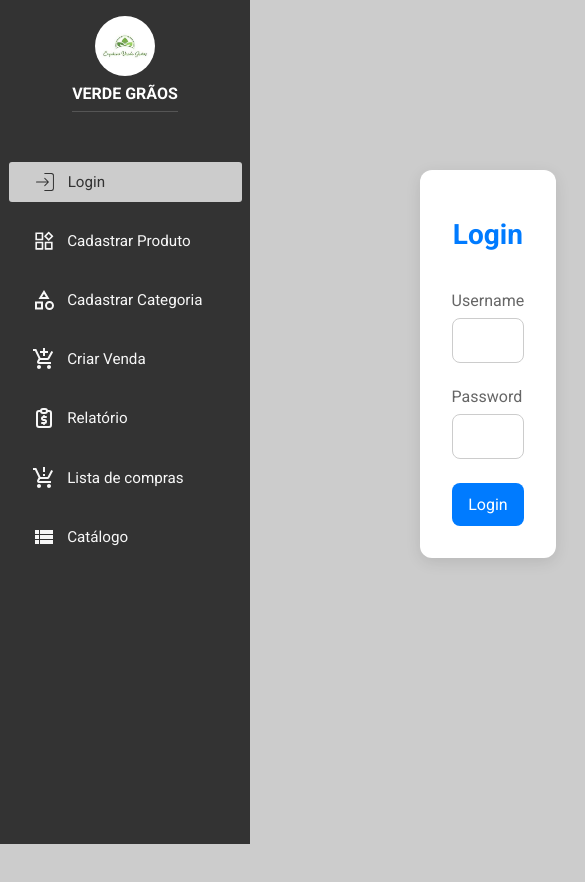
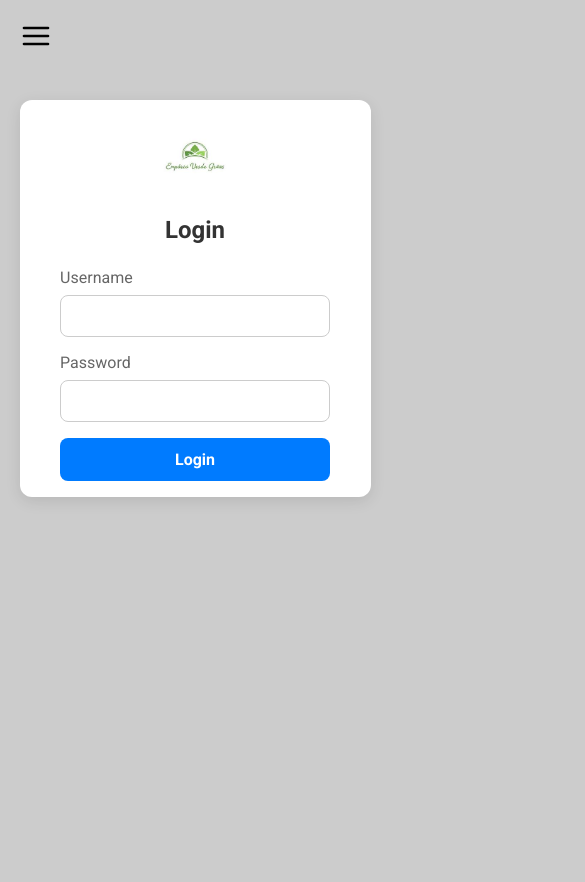
Before and after one commit to Le0odev/EmporioVerdeGraos, a React (Vite) app: page /login in a window 390 px wide. Shown: the top 882 px of the page, 585 px wide, since content can reach past the window. Before the commit the page ends 844 px from the top, so only its background shows below. Built offline with nearby package versions, Linux system fonts and the light colour scheme; no server answers.

Commit message:
começando a responsividade, odeio isso, LEMBRAR DE SEMPRE COMÇAR PELO MOBILE!!!!!!11

```diff
--- a/src/components/Header/Sidebar.tsx
+++ b/src/components/Header/Sidebar.tsx
@@ -1,12 +1,14 @@
-import React from 'react';
+import React, { useState } from 'react';
 import { AiOutlineProduct } from 'react-icons/ai';
 import { CiLogin } from 'react-icons/ci';
 import { MdAddShoppingCart, MdOutlineCategory, MdProductionQuantityLimits, MdViewList } from 'react-icons/md';
 import { TbReportMoney } from 'react-icons/tb';
 import { Link, useLocation } from 'react-router-dom';
 import styled from 'styled-components';
+import { FiMenu, FiX } from 'react-icons/fi';
 
-const SidebarContainer = styled.nav`
+// Container do Sidebar
+const SidebarContainer = styled.nav<{ isOpen: boolean }>`
   background: #333;
   padding: 1rem;
   display: flex;
@@ -15,6 +17,65 @@ const SidebarContainer = styled.nav`
   height: 100vh;
   width: 250px;
   position: fixed;
+  left: 0;
+  top: 0;
+  transition: transform 0.3s ease-in-out, box-shadow 0.3s ease-in-out;
+  z-index: 1001; // Para garantir que o sidebar fique acima do overlay
+
+  // Comportamento em telas grandes
+  @media (min-width: 769px) {
+    transform: translateX(0); // Sempre visível
+  }
+
+  // Comportamento em telas pequenas
+  @media (max-width: 768px) {
+    width: 200px;
+    transform: ${({ isOpen }) => (isOpen ? 'translateX(0)' : 'translateX(-100%)')};
+    box-shadow: ${({ isOpen }) => (isOpen ? '0 0 10px rgba(0,0,0,0.5)' : 'none')};
+  }
+`;
+
+// Sobreposição para o fundo
+const Overlay = styled.div<{ isOpen: boolean }>`
+  position: fixed;
+  top: 0;
+  left: 0;
+  width: 100%;
+  height: 100%;
+  background: rgba(0, 0, 0, 0.5);
+  transition: opacity 0.3s ease-in-out;
+  opacity: ${({ isOpen }) => (isOpen ? 1 : 0)};
+  pointer-events: ${({ isOpen }) => (isOpen ? 'auto' : 'none')};
+  z-index: 1000; // Para garantir que a sobreposição fique abaixo do sidebar
+`;
+
+// Ícone de menu (três linhas) e ícone de fechar (X)
+const MenuIcon = styled(FiMenu)`
+  font-size: 2rem;
+  color: #99999;
+  position: fixed;
+  top: 20px;
+  left: 20px;
+  cursor: pointer;
+  z-index: 1002;
+
+  @media (min-width: 769px) {
+    display: none; // Esconde o ícone de menu em telas grandes
+  }
+`;
+
+const CloseIcon = styled(FiX)`
+  font-size: 2rem;
+  color: white;
+  position: fixed;
+  top: 20px;
+  left: 20px;
+  cursor: pointer;
+  z-index: 1002;
+
+  @media (min-width: 769px) {
+    display: none; // Esconde o ícone de fechar em telas grandes
+  }
 `;
 
 const LogoContainer = styled.div`
@@ -48,19 +109,10 @@ const NavLink = styled(Link)<{ isActive: boolean }>`
   text-decoration: none;
   margin: 0.60rem 0;
   padding: 0.50rem 1rem;
-  width: ${({ isActive }) => (isActive ? 'calc(100% + 15px)' : '100%')};
-  box-sizing: border-box;
-  transition: background-color 0.3s, color 0.3s, width 0.3s;
+  width: 100%;
   background-color: ${({ isActive }) => (isActive ? '#ccc' : 'transparent')};
   color: ${({ isActive }) => (isActive ? '#333' : '#f7f7f7')};
   border-radius: 3px;
-  overflow: hidden;
-
-  ${({ isActive }) =>
-    isActive &&
-    `
-      padding-left: 1.5rem;
-    `}
 
   &:hover {
     color: #333;
@@ -75,13 +127,25 @@ const NavLink = styled(Link)<{ isActive: boolean }>`
 
 const Sidebar: React.FC = () => {
   const location = useLocation();
+  const [isOpen, setIsOpen] = useState(false);
 
   return (
-    <SidebarContainer>
+    <>
+      {/* Sobreposição que aparece quando o sidebar está aberto */}
+      <Overlay isOpen={isOpen} onClick={() => setIsOpen(false)} />
+
+      {/* Ícone de menu, só aparece em telas pequenas */}
+      {!isOpen && <MenuIcon aria-label="Open sidebar" onClick={() => setIsOpen(true)} />}
+      {/* Ícone de fechar, só aparece quando o sidebar está aberto */}
+      {isOpen && <CloseIcon aria-label="Close sidebar" onClick={() => setIsOpen(false)} />}
+
+      {/* Sidebar que é sempre visível em telas grandes e colapsável em telas pequenas */}
+      <SidebarContainer isOpen={isOpen}>
         <LogoContainer>
           <LogoImage src="/src/assets/logo.png" alt="Company Logo" />
           <LogoText>Verde Grãos</LogoText>
         </LogoContainer>
+
         <NavLink to="/login" isActive={location.pathname === '/login'}>
           <CiLogin /> Login
         </NavLink>
@@ -104,6 +168,7 @@ const Sidebar: React.FC = () => {
           <MdViewList /> Catálogo
         </NavLink>
       </SidebarContainer>
+    </>
   );
 };
 
--- a/src/pages/CategoryCad/CadastrarCategoria.tsx
+++ b/src/pages/CategoryCad/CadastrarCategoria.tsx
@@ -167,7 +167,6 @@ const CadastrarCategoria: React.FC = () => {
 
   return (
     <>
-      <H1>Gerenciamento de Categorias</H1>
       <CategoriaContainer>
         <Section>
           <SectionTitle>{editId ? 'Atualizar Categoria' : 'Cadastrar Categoria'}</SectionTitle>
--- a/src/pages/Login/Login.tsx
+++ b/src/pages/Login/Login.tsx
@@ -2,16 +2,10 @@ import React, { useState } from 'react';
 import styled from 'styled-components';
 import { useMutation } from 'react-query';
 import { useNavigate } from 'react-router-dom';
-import { Form, Label, Input, Button, H2 } from './StyledLogin';
+import { Form, Label, Input, Button, FormContainer, LogoContainer, LogoImage, Title, ErrorMessage, LoginContainer } from './StyledLogin';
 import axios from 'axios';
 import { useAuth } from '../Login/authContext'; // Importa o contexto de autenticação
 
-const LoginContainer = styled.div`
-  display: flex;
-  justify-content: center;
-  align-items: center;
-  margin: 10rem;
-`;
 
 interface LoginFormData {
   username: string;
@@ -68,8 +62,12 @@ const LoginForm: React.FC = () => {
 
   return (
     <LoginContainer>
+      <FormContainer>
+        <LogoContainer>
+          <LogoImage src= "/src/assets/logo.png" alt="Company Logo" />
+        </LogoContainer>
+        <Title>Login</Title>
         <Form onSubmit={handleSubmit}>
-        <H2>Login</H2>
           <Label htmlFor="username">Username</Label>
           <Input
             type="text"
@@ -90,6 +88,7 @@ const LoginForm: React.FC = () => {
           />
           <Button type="submit">Login</Button>
         </Form>
+      </FormContainer>
     </LoginContainer>
   );
 };
--- a/src/pages/Login/StyledLogin.tsx
+++ b/src/pages/Login/StyledLogin.tsx
@@ -1,31 +1,71 @@
 import styled from 'styled-components';
 
+// Container geral do Login
 export const LoginContainer = styled.div`
   display: flex;
   justify-content: center;
   align-items: center;
-  min-height: 100vh;
-  background-color: #f0f2f5;
+  height: 100vh; // Garante que o login ocupe a tela toda
   padding: 20px;
+
+  @media (max-width: 768px) {
+    margin-top: 100px;
+    display: block;
+    padding: 0; // Remover padding adicional em mobile
+    justify-content: center;
+    align-items: center; // Mantém o centro na tela mobile
+  }
 `;
 
-export const Form = styled.form`
+// Container do Formulário
+export const FormContainer = styled.div`
   width: 100%;
-  max-width: 400px;
+  max-width: 400px; // Largura ideal para PC
   padding: 2rem;
-  border: none;
   border-radius: 12px;
   box-shadow: 0 4px 15px rgba(0, 0, 0, 0.1);
   background-color: #ffffff;
   text-align: center;
+  display: flex;
+  flex-direction: column;
+  align-items: center;
+
+  @media (max-width: 768px) {
+    max-width: 90%; // No mobile, usa 90% da largura
+    padding: 1rem; // Reduzir padding para caber melhor
+    margin: 0 auto; // Certificar que está centralizado horizontalmente
+  }
 `;
 
+// Logo
+export const LogoContainer = styled.div`
+
+  @media (max-width: 768px) {
+    margin-bottom: 1rem; // Menor espaçamento no mobile
+  }
+`;
+
+export const LogoImage = styled.img`
+  width: 100px;
+  height: auto;
+
+  @media (max-width: 768px) {
+    width: 80px; // Reduzir a logo em telas pequenas
+  }
+`;
+
+// Título
 export const Title = styled.h2`
   font-size: 2rem;
   margin-bottom: 1.5rem;
   color: #333;
+
+  @media (max-width: 768px) {
+    font-size: 1.5rem; // Menor título em mobile
+  }
 `;
 
+// Campos de entrada
 export const Label = styled.label`
   display: block;
   margin-bottom: 0.5rem;
@@ -42,32 +82,43 @@ export const Input = styled.input`
   border: 1px solid #ccc;
   border-radius: 8px;
   font-size: 1rem;
-  color: #333;
   box-sizing: border-box;
 
   &:focus {
     border-color: #007bff;
     outline: none;
   }
+
+  @media (max-width: 768px) {
+    padding: 0.65rem; // Reduzir padding em mobile para inputs
+    margin-bottom: 1rem; // Reduzir margem inferior
+  }
 `;
 
+// Botão
 export const Button = styled.button`
   width: 100%;
   background-color: #007bff;
   color: #fff;
-  padding: 0.75rem;
+  padding: 1rem;
   border: none;
   border-radius: 8px;
   cursor: pointer;
   font-size: 1rem;
+  font-weight: bold;
   transition: background-color 0.3s ease, transform 0.3s ease;
 
   &:hover {
     background-color: #0056b3;
     transform: translateY(-2px);
   }
+
+  @media (max-width: 768px) {
+    padding: 0.75rem; // Menor padding para o botão em mobile
+  }
 `;
 
+// Mensagem de erro
 export const ErrorMessage = styled.p`
   margin-top: 1rem;
   color: #e74c3c;
@@ -75,11 +126,8 @@ export const ErrorMessage = styled.p`
   text-align: center;
 `;
 
-export const H2 = styled.h2`
-  font-size: 1.75rem;
-  color: #007bff;
-  padding: 1rem 0;
-  border-radius: 6px;
-  margin-bottom: 1.5rem;
-  text-align: center;
+
+// Estilo adicional para o formulário (opcional)
+export const Form = styled.form`
+
 `;
--- a/src/pages/ProductCad/CadastrarProduto.tsx
+++ b/src/pages/ProductCad/CadastrarProduto.tsx
@@ -21,7 +21,6 @@ import {
   DeleteIcon,
   ToggleButtonContainer,
   ToggleButton,
-  SearchInput,
   IconContainer,
   Image,
   CardButton,
--- a/src/pages/ProductCad/StyledProdutos.tsx
+++ b/src/pages/ProductCad/StyledProdutos.tsx
@@ -1,5 +1,8 @@
+
+
+
 import styled from 'styled-components';
-import {  FaRegEdit, FaTrashAlt } from 'react-icons/fa';
+import { FaRegEdit, FaTrashAlt } from 'react-icons/fa';
 
 interface CheckboxStyledProps {
   checked: boolean;
@@ -19,28 +22,162 @@ const colors = {
   selectedFilterBackground: '#38a169',
 };
 
-// Container principal do produto
+// Botão de ação
+export const Button = styled.button`
+  padding: 8px;
+  background-color: #007bff;
+  color: #fff;
+  border: none;
+  border-radius: 6px;
+  font-size: 13px;
+  cursor: pointer;
+  transition: background-color 0.3s ease, transform 0.2s ease;
+
+  &:hover {
+    background-color: #0056b3;
+    transform: translateY(-1px);
+  }
+
+  &:active {
+    background-color: #004494;
+    transform: translateY(0);
+  }
+`;
+
+export const CheckboxStyled = styled.div<CheckboxStyledProps>`
+  display: flex;
+  align-items: center;
+  gap: 6px;
+  cursor: pointer;
+  font-size: 14px;
+  color: ${({ checked }) => (checked ? '#28a745' : '#444')};
+`;
+
+export const CheckboxWrapper = styled.div`
+  display: flex;
+  align-items: center;
+  cursor: pointer;
+  margin-top: 4px;
+  font-size: 22px;
+`;
+
+export const CheckboxIcon = styled.div<CheckboxStyledProps>`
+  background-color: ${({ checked }) => (checked ? '#28a745' : 'transparent')};
+`;
+
+// Estilização do modal em si
+export const Modal = styled.div`
+  position: fixed;
+  top: 0;
+  left: 0;
+  width: 100%;
+  height: 100%;
+  background-color: rgba(0, 0, 0, 0.5);
+  display: flex;
+  justify-content: center;
+  align-items: center;
+  z-index: 1000;
+`;
+
+// Conteúdo do modal, centrado na tela
+export const ModalContent = styled.div`
+  background-color: white;
+  padding: 20px;
+  border-radius: 8px;
+  box-shadow: 0 4px 10px rgba(0, 0, 0, 0.3);
+  max-width: 400px;
+  width: 90%;
+  text-align: center;
+`;
+
+// Cabeçalho do modal
+export const ModalHeader = styled.div`
+  margin-bottom: 15px;
+  font-size: 1.25rem;
+  font-weight: bold;
+`;
+
+// Rodapé com os botões de ação (Confirmar/Cancelar)
+export const ModalFooter = styled.div`
+  display: flex;
+  gap: 16px;
+  margin-top: 20px;
+`;
+
+export const ModalButton = styled.button`
+  padding: 8px 16px;
+  background-color: #007bff;
+  color: white;
+  border: none;
+  border-radius: 4px;
+  cursor: pointer;
+  font-size: 14px;
+
+  &:hover {
+    background-color: #0056b3;
+  }
+`;
+
+// Botão alternativo de Cancelar com estilo diferente
+export const CancelButton = styled(ModalButton)`
+  background-color: #dc3545;
+
+  &:hover {
+    background-color: #c82333;
+  }
+`;
+
+export const CardButton = styled.button`
+  background: none;
+  border: none;
+  padding: 8px;
+  margin-right: 6px;
+  transition: color 0.3s ease;
+
+  & > *:not(:last-child) {
+    margin-right: 6px;
+  }
+
+  &:hover {
+    color: #007bff;
+  }
+`;
+
+// Item individual da lista de cartões
+export const CardItem = styled.div`
+  display: flex;
+  flex-direction: column;
+  align-items: center;
+  text-align: center;
+`;
+
 export const ProductContainer = styled.div`
   margin: 0 auto;
   display: flex;
   flex-direction: column;
-  width: 80%;
+  width: 90%;
   padding: 5px;
   box-sizing: border-box;
 
+  @media (max-width: 768px) {
+    width: 95%;
+  }
 `;
-
 
 // Container que envolve toda a aplicação de produtos
 export const ContainerWrapper = styled.div`
   display: flex;
-  padding: 20px;
+  padding: 15px;
   flex-direction: column;
-  border-radius: 12px;
+  border-radius: 8px;
   box-shadow: 0 3px 6px rgba(0, 0, 0, 0.1);
   background: #f8f9fa;
-  margin-top: -20px;
+  margin-top: -10px;
 
+  @media (max-width: 768px) {
+    margin-top: 5rem;
+    padding: 10px;
+  }
 `;
 
 // Seção para formulário e lista de produtos
@@ -48,33 +185,40 @@ export const Section = styled.div`
   flex: 1;
   display: flex;
   flex-direction: column;
-  padding: 15px;
-  border-radius: 10px;
+  padding: 10px;
+  border-radius: 8px;
   background: #f8f9fa;
   border: solid 1px #ddd;
-  overflow: auto;
+
+  @media (max-width: 768px) {
+    flex-direction: column;
+  }
 `;
 
 // Container dos botões de filtro
 export const ToggleButtonContainer = styled.div`
   display: flex;
-  margin-bottom: 16px;
+  margin-bottom: 12px;
+
+  @media (max-width: 768px) {
+    flex-direction: column;
+  }
 `;
 
 // Botão de filtro alternado
 export const ToggleButton = styled.button<{ active: boolean }>`
-  padding: 12px 20px;
+  padding: 10px 18px;
   background-color: ${({ active }) => (active ? '#007bff' : '#ffffff')};
   color: ${({ active }) => (active ? '#fff' : '#007bff')};
-  border: solid 1.5px #ddd;
-  border-radius: 10px;
+  border: solid 1px #ddd;
+  border-radius: 8px;
   cursor: pointer;
-  font-size: 14px;
+  font-size: 13px;
   font-weight: 500;
   transition: background-color 0.3s ease, transform 0.2s ease;
 
   &:not(:last-child) {
-    margin-right: 8px;
+    margin-right: 6px;
   }
 
   &:hover {
@@ -85,9 +229,59 @@ export const ToggleButton = styled.button<{ active: boolean }>`
   &:active {
     background-color: ${({ active }) => (active ? '#004494' : '#dae0e5')};
     transform: translateY(0);
-    border: #dae0e5;
   }
 `;
+
+
+
+// Selecionar opções
+export const Select = styled.select`
+  margin-bottom: 12px;
+  padding: 10px;
+  border: 1px solid #ddd;
+  border-radius: 8px;
+  font-size: 14px;
+  color: #333;
+  transition: border-color 0.3s ease;
+
+  &:focus {
+    border-color: #007bff;
+    outline: none;
+  }
+
+  @media (max-width: 768px) {
+    width: 177px;
+    padding: 8px;
+  }
+`;
+
+// Cartão de produto
+export const Card = styled.div`
+  display: flex;
+  flex-direction: column;
+  border: 1px solid #ddd;
+  border-radius: 8px;
+  overflow: hidden;
+  background-color: #fff;
+  padding: 10px;
+  box-shadow: 0 2px 5px rgba(0, 0, 0, 0.1);
+  transition: box-shadow 0.3s ease, transform 0.3s ease;
+  height: auto;
+  width: 140px;
+  box-sizing: border-box;
+
+  &:hover {
+    box-shadow: 0 4px 10px rgba(0, 0, 0, 0.15);
+    transform: translateY(-2px);
+    cursor: pointer;
+  }
+
+  @media (max-width: 768px) {
+    width: 100%;
+  }
+`;
+
+
 
 // Título da seção
 export const SectionTitle = styled.h2`
@@ -95,16 +289,18 @@ export const SectionTitle = styled.h2`
   font-size: 20px;
   font-weight: 700;
   color: #333;
+
+  @media (max-width: 768px) {
+    font-size: 18px;
+    text-align: center;
+  }
 `;
-
 
 // Formulário de produto
 export const Form = styled.form`
   display: flex;
   flex-direction: column;
 `;
-
-
 
 // Rótulo dos campos de formulário
 export const Label = styled.label`
@@ -128,106 +324,28 @@ export const Input = styled.input`
     border-color: #007bff;
     outline: none;
   }
-`;
 
-// Estilo de campo de busca
-export const SearchInput = styled(Input)`
-  width: 100%;
-`;
-
-
-// Selecionar opções
-export const Select = styled.select`
-  margin-bottom: 12px;
-  padding: 10px;
-  border: 1px solid #ddd;
-  border-radius: 8px;
-  font-size: 14px;
-  color: #333;
-  transition: border-color 0.3s ease;
-
-  &:focus {
-    border-color: #007bff;
-    outline: none;
-  }
-`;
-// Cartão de produto
-export const Card = styled.div`
-  display: flex;
-  flex-direction: column;
-  border: 1px solid #ddd;
-  border-radius: 8px;
-  overflow: hidden;
-  background-color: #fff;
-  padding: 10px;
-  box-shadow: 0 2px 5px rgba(0, 0, 0, 0.1);
-  transition: box-shadow 0.3s ease, transform 0.3s ease;
-  height: auto;
-  width: 140px;
-  box-sizing: border-box;
-
-  &:hover {
-    box-shadow: 0 4px 10px rgba(0, 0, 0, 0.15);
-    transform: translateY(-2px);
-    cursor: pointer;
-  }
-`;
-
-export const ProductGrid = styled.div`
-  display: grid;
-  grid-template-columns: repeat(auto-fill, minmax(150px, 1fr)); /* Ajuste o tamanho dos cartões */
-  margin-top: 10px;
-`;
-
-export const CardButton = styled.button`
-  background: none;
-  border: none;
-  padding: 10px;
-  margin-right: 8px;
-
-  transition: color 0.3s ease;
-
-
-  /* Adiciona espaçamento entre ícones */
-  & > *:not(:last-child) {
-    margin-right: 8px;
-  }
-
-  &:hover {
-    color: #007bff;
+  @media (max-width: 768px) {
+    padding: 8px;
   }
 `;
 
 
-// Item individual da lista de cartões
-export const CardItem = styled.div`
-  display: flex;
-  flex-direction: column;
-  align-items: center;
-  text-align: center;
+
+
+export const ProductGrid = styled.div`
+  display: grid;
+  grid-template-columns: repeat(auto-fill, minmax(150px, 1fr));
+  margin-top: 10px;
+
+  @media (max-width: 768px) {
+    grid-template-columns: repeat(auto-fill, minmax(100px, 1fr));
+    grid-gap: 8px;
+  }
 `;
 
-// Botão de ação
-export const Button = styled.button`
-  padding: 10px;
-  background-color: #007bff;
-  color: #fff;
-  border: none;
-  border-radius: 8px;
-  font-size: 14px;
-  cursor: pointer;
-  transition: background-color 0.3s ease, transform 0.2s ease;
 
-  &:hover {
-    background-color: #0056b3;
-    transform: translateY(-2px);
-  }
 
-  &:active {
-    background-color: #004494;
-    transform: translateY(0);
-  }
-`;
 
 // Estilo da imagem do produto
 export const Image = styled.img`
@@ -235,6 +353,13 @@ export const Image = styled.img`
   height: 120px; /* Tamanho fixo para evitar distorção */
   object-fit: cover;
   border-radius: 8px;
+
+  @media (max-width: 768px) {
+    width: 100%;
+    height: 100%; /* Tamanho fixo para evitar distorção */
+    object-fit: cover;
+
+  }
 `;
 
 // Nome do produto no cartão
@@ -244,6 +369,12 @@ export const ProductName = styled.h3`
   font-weight: 700;
   color: #333;
   text-align: center;
+
+  @media (max-width: 768px) {
+    font-size: 12px;
+  }
+
+
 `;
 
 export const ProductPrice = styled.p`
@@ -295,100 +426,19 @@ export const FlexContainer = styled.div`
   gap: 20px;
   margin-bottom: 1px;
 
-  /* Mantenha a flexibilidade, mas evite afetar o alinhamento do checkbox e do label */
   div {
     flex: 1;
     display: flex;
     flex-direction: column;
   }
-`;
 
-export const CheckboxStyled = styled.div<CheckboxStyledProps>`
-  display: flex;
-  align-items: center;
-  gap: 8px;
-  cursor: pointer;
-  font-size: 16px;
-  color: ${({ checked }) => (checked ? '#28a745' : '#444')};
-`;
+  @media (max-width: 768px) {
 
-export const CheckboxWrapper = styled.div`
-  display: flex;
-  align-items: center;
-  cursor: pointer;
-  margin-top: 5px;
-  font-size: 24px; /* Ajuste o tamanho dos ícones aqui */
-`;
+  input {
+    width: 167px;
 
-// Estilo do ícone do checkbox
-export const CheckboxIcon = styled.div<CheckboxStyledProps>`
+  }
 
-  background-color: ${({ checked }) => (checked ? '#28a745' : 'transparent')};
-`;
-
-
-// Estilização do modal em si
-export const Modal = styled.div`
-  position: fixed;
-  top: 0;
-  left: 0;
-  width: 100%;
-  height: 100%;
-  background-color: rgba(0, 0, 0, 0.5); // Fundo semi-transparente
-  display: flex;
-  justify-content: center;
-  align-items: center;
-  z-index: 1000; // Certifica-se de que o modal esteja acima de outros elementos
-`;
-
-// Conteúdo do modal, centrado na tela
-export const ModalContent = styled.div`
-  background-color: white;
-  padding: 30px;
-  border-radius: 10px; // Bordas arredondadas
-  box-shadow: 0 5px 15px rgba(0, 0, 0, 0.3); // Sombra para dar destaque
-  max-width: 500px; // Largura máxima
-  width: 100%; // Responsividade
-  text-align: center;
-`;
-
-// Cabeçalho do modal
-export const ModalHeader = styled.div`
-  margin-bottom: 20px; // Espaçamento inferior
-  font-size: 1.5rem; // Tamanho maior para o título
-  font-weight: bold; // Negrito para destaque
-`;
-
-// Rodapé com os botões de ação (Confirmar/Cancelar)
-export const ModalFooter = styled.div`
-  display: flex;
-  gap: 20px;
-  margin-top: 30px;
-  margin-left: 25%;
-
+  }
 
 `;
-
-export const ModalButton = styled.button`
-  padding: 10px 20px;
-  background-color: #007bff;
-  color: white;
-  border: none;
-  border-radius: 4px;
-  cursor: pointer;
-  font-size: 15px;
-
-
-  &:hover {
-    background-color: #0056b3;
-  }
-`;
-
-// Botão alternativo de Cancelar com estilo diferente
-export const CancelButton = styled(ModalButton)`
-  background-color: #dc3545; // Cor vermelha para o botão de cancelar
-
-  &:hover {
-    background-color: #c82333; // Vermelho mais escuro ao passar o mouse
-  }
-`;
--- a/src/routes/AppRoutes.tsx
+++ b/src/routes/AppRoutes.tsx
@@ -19,14 +19,16 @@ const AppContainer = styled.div`
 `;
 
 const MainContent = styled.div<{ showSidebar: boolean }>`
-  flex: 1;
+  flex: 2;
   padding: 1.5rem;
   background-color: #ccc;
   margin-left: ${(props) => (props.showSidebar ? '250px' : '0')};
-  transition: margin-left 0.3s;
+  transition: margin-left 00.3s;
 
   @media (max-width: 768px) {
-    padding: 0.6rem;
+    padding: 0;
+    margin-left: 0;
+
   }
 `;
 
```
Lines whose indentation alone changed are shown as unchanged.
